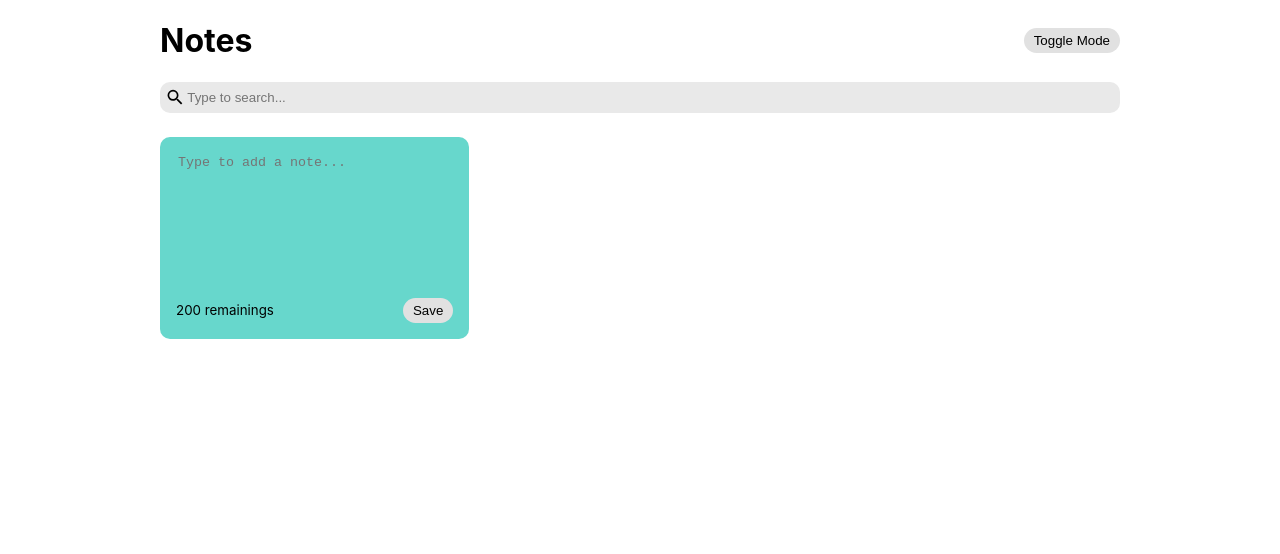
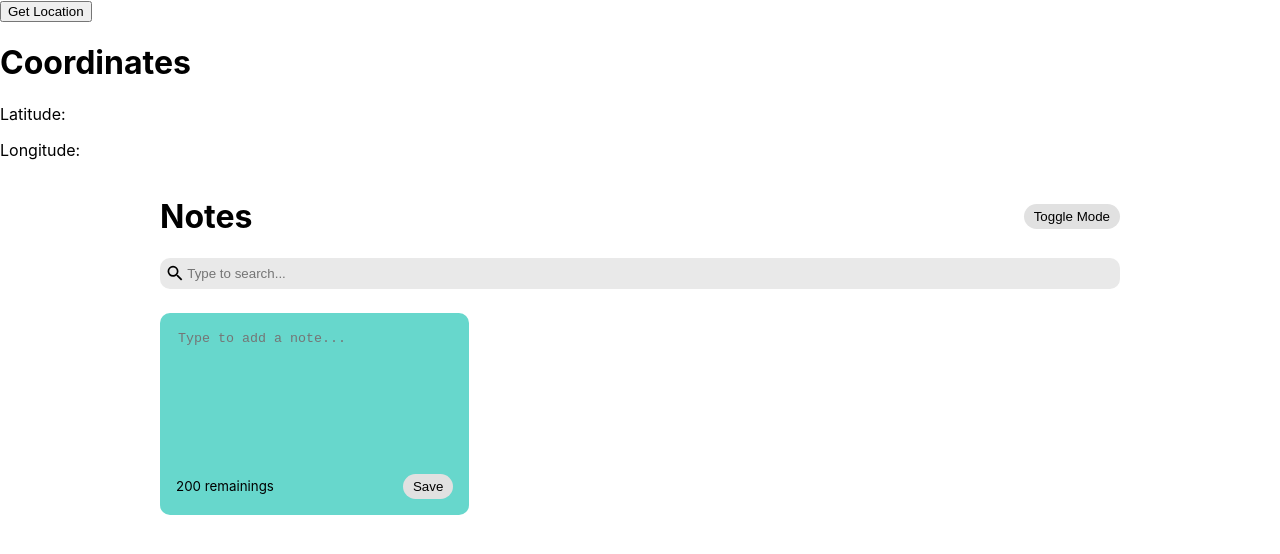
Before and after one commit to Sma-source/react-note, a React (Create React App) app: page / in a window 1280 px wide. Shown: the top 554 px of the page. Built offline with nearby package versions, Linux system fonts and the light colour scheme.

Commit message:
add weather info

```diff
--- a/package.json
+++ b/package.json
@@ -6,6 +6,7 @@
     "@testing-library/jest-dom": "^5.12.0",
     "@testing-library/react": "^11.2.7",
     "@testing-library/user-event": "^12.8.3",
+    "dotenv": "^10.0.0",
     "react": "^17.0.2",
     "react-dom": "^17.0.2",
     "react-icons": "^4.2.0",
--- a/src/App.js
+++ b/src/App.js
@@ -10,6 +10,55 @@ function App() {
   const [searchText, setSearchText] = useState("");
 
   const [darkMode, setDarkMode] = useState(false);
+
+  const [lat, setLat] = useState([]);
+
+  const [long, setLong] = useState([]);
+
+  const [status, setStatus] = useState(null);
+
+  const [data, setData] = useState([]);
+
+  const getLocation = () => {
+    if (!navigator.geolocation) {
+      setStatus("Geolocation is not supported by your browser");
+    } else {
+      setStatus("Locating...");
+      navigator.geolocation.getCurrentPosition(
+        (position) => {
+          setStatus(null);
+          localStorage.setItem("location-allowed", true);
+          setLat(position.coords.latitude);
+          setLong(position.coords.longitude);
+
+          fetch(
+            `${process.env.REACT_APP_BASE_URL}/weather?lat=${lat}&lon=${long}&units=metric&APPID=${process.env.REACT_APP_API_KEY}`
+          )
+            .then((res) => res.json())
+            .then((result) => {
+              setData(result);
+              console.log(result);
+            });
+        },
+
+        () => {
+          setStatus("Unable to retrieve your location");
+          localStorage.removeItem("location-allowed");
+        }
+      );
+    }
+  };
+
+  // const fetchData = () => {
+  //   fetch(
+  //     `${process.env.REACT_APP_BASE_URL}/weather?lat=${lat}&lon=${long}&units=metric&APPID=${process.env.REACT_APP_API_KEY}`
+  //   )
+  //     .then((res) => res.json())
+  //     .then((result) => {
+  //       setData(result);
+  //       console.log(result);
+  //     });
+  // };
 
   useEffect(() => {
     const savedNotes = JSON.parse(localStorage.getItem("react-notes-app-data"));
@@ -41,6 +90,28 @@ function App() {
   };
   return (
     <div className={`${darkMode && "dark-mode"}`}>
+      <button onClick={getLocation}>Get Location</button>
+      <h1>Coordinates</h1>
+      <p>{status}</p>
+      {lat && <p>Latitude: {lat}</p>}
+      {long && <p>Longitude: {long}</p>}
+
+      {typeof data.main != "undefined" ? (
+        <div>
+          <div className="location-box">
+            <div className="location">
+              {data.name}, {data.sys.country}
+            </div>
+          </div>
+          <div className="weather-box">
+            <div className="temp">{Math.round(data.main.temp)}°c </div>
+            <div className="weather">{data.weather[0].main} </div>
+            <div className="weather">{data.weather[0].description} </div>
+          </div>
+        </div>
+      ) : (
+        ""
+      )}
       <div className="container">
         <Header handleToggleDarkMode={setDarkMode} />
         <Search handleSearchNote={setSearchText} />
```
Also changed, not shown: 1 other file (tests, documents, lock files or other folders).
